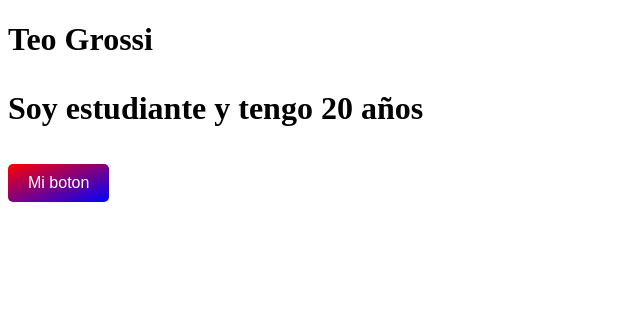
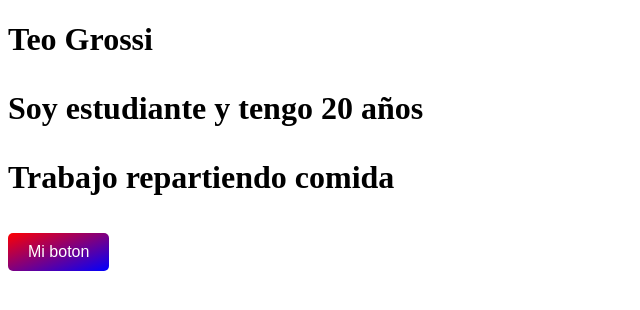
Before and after one commit to spidermurloc/CV, a plain HTML site: page teoPortfolio.html in a window 1280 px wide. Shown: the whole page, without its empty margins (0-640 px from the left). Drawn offline with Linux system fonts and the light colour scheme.

Commit message:
Agregado de trabajo

```diff
--- a/teoPortfolio.html
+++ b/teoPortfolio.html
@@ -11,6 +11,7 @@
     <header>
     	<h1>Teo Grossi<h1>
         <p>Soy estudiante y tengo 20 años<p>
+        <p>Trabajo repartiendo comida<p>
     <header>
 
     <button class="gradiente">Mi boton</button>
```
